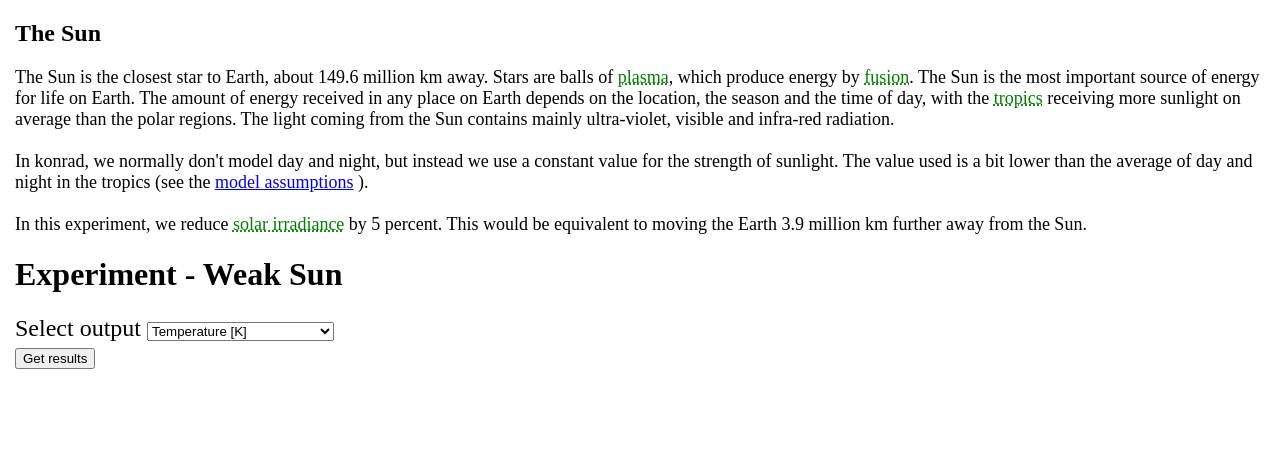
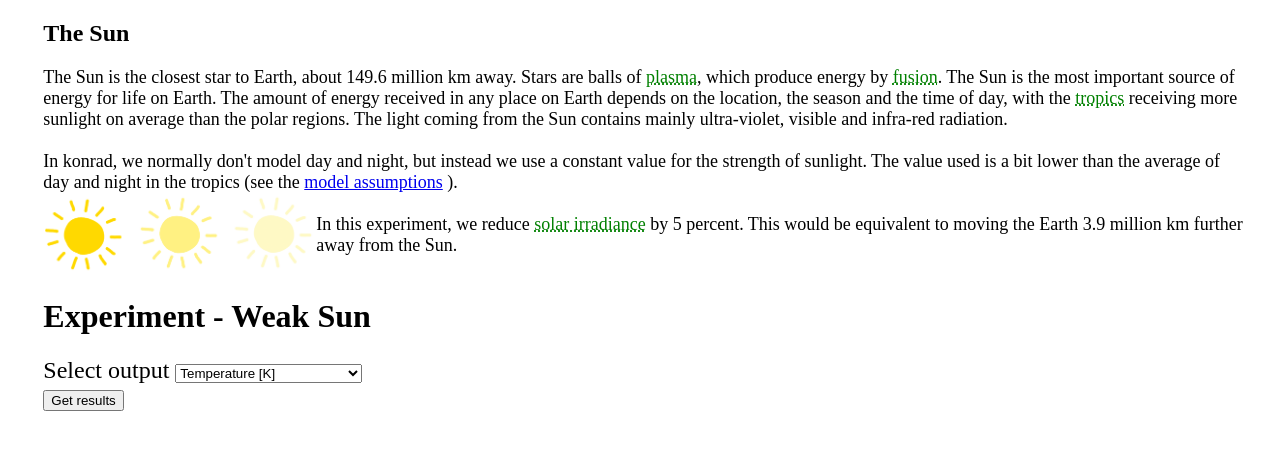
Before and after one commit to lkluft/konrad-website, a Flask app: page /sun_exp in a window 1280 px wide. Shown: the top 450 px of the page. Run offline with Flask 2, Linux system fonts and the light colour scheme.

Commit message:
Set max width, styling and more pictures

```diff
--- a/static/css/main.css
+++ b/static/css/main.css
@@ -1,5 +1,11 @@
+html {
+  padding-left: 15pt;
+  padding-right: 10pt;
+}
+
 body {
-    margin-left: 15px;
+    max-width: 1200px;
+    margin: auto;
 }
 
 abbr {
--- a/templates/AboutUs.html
+++ b/templates/AboutUs.html
@@ -11,9 +11,9 @@
         We are PhD students, which means we get paid to study and do research,
         and one day we will be able to call ourselves doctors, even though we
         won't be qualified to help sick people.
-    </font></div>
+    </font></div><div>
     <img src="{{ url_for('static', filename='me-and-lukas.png') }}" alt="This sentence should be a drawing of us..." style="width:346px;height:296px;">
-    <br />
+    </div><br />
     <div><font size=5>
         We use konrad to study the climate and how it depends on different
         things.
--- a/templates/CO2exp.html
+++ b/templates/CO2exp.html
@@ -52,6 +52,7 @@
               tabindex="-1">lapse rate</abbr>
         feedback.
         </div></font>
+        <br />
     <h1>Experiments</h1>
     <form method="post">
         <font size=5>
--- a/templates/ConvExp.html
+++ b/templates/ConvExp.html
@@ -16,11 +16,11 @@
         <abrr title="turns from gas to liquid" tabindex="-1">condenses</abrr>
         to form droplets. Lots of droplets make a cloud. As water vapour
         condenses, it releases energy, which warms the air around it.
-    </div><div>
+    </div><br /><div>
         In konrad, convection takes energy from the surface and warms the
         atmosphere. If we stop convection in konrad, we will find radiative
         equilibrium.
-    </div></font>
+    </div></font><br />
     <h1>Experiment - No Convection</h1>
     <form method="post">
         <font size=5>
--- a/templates/Experiments.html
+++ b/templates/Experiments.html
@@ -7,10 +7,10 @@
 </head>
 <body>
     <h1>Experiments</h1>
-    <img src="{{ url_for('static', filename='experiment.png') }}" align="left"
+    <div><img src="{{ url_for('static', filename='experiment.png') }}" align="left"
          alt="This sentence should be an experiment."
          style="width:223px;height:362px;">
-    <div>
+    </div><div>
         <font size=5>
             <a href=" {{ url_for('convection_exp') }} ">No convection</a>
         </font>
--- a/templates/Hello.html
+++ b/templates/Hello.html
@@ -47,5 +47,6 @@
         <div><font size=4>
             <a href=" {{ url_for('about_us') }} ">About the developers</a>
         </font></div>
+        <br />
     </body>
 </html>
--- a/templates/OzoneExp.html
+++ b/templates/OzoneExp.html
@@ -6,6 +6,10 @@
     <link rel="stylesheet" href="{{ url_for('static', filename='css/main.css') }}">
 </head>
 <body>
+    <div>
+        <img src="{{ url_for('static', filename='ozone.png') }}" align="right"
+         alt="This sentence should be a diagram of an ozone molecule."
+         style="width:163px;height:135px;"></div>
     <h2>Ozone</h2>
     <font size=4><div>
         Ozone occurs naturally in the
@@ -19,6 +23,7 @@
         thick at the surface, but even though there is not of it, it absorbs
         lots of radiation.
     </div></font>
+    <br />
     <h1>Experiment - No Ozone</h1>
     <form method="post">
         <font size=5>
--- a/templates/SunExp.html
+++ b/templates/SunExp.html
@@ -6,7 +6,7 @@
     <link rel="stylesheet" href="{{ url_for('static', filename='css/main.css') }}">
 </head>
 <body>
-    <h2>The Sun</h2>
+    <div><h2>The Sun</h2></div>
     <font size=4><div>
         The Sun is the closest star to Earth, about 149.6 million km away.
         Stars are balls of
@@ -23,20 +23,25 @@
         more sunlight on average than the polar regions.
         The light coming from the Sun contains mainly ultra-violet,
         visible and infra-red radiation.
-    </div><br /><div>
+    </div>
+        <br /><div>
         In konrad, we normally don't model day and night, but instead we use a
         constant value for the strength of sunlight.
         The value used is a bit lower than the average of day and night in the
         tropics (see the
         <a href="{{ url_for('all_models_are_wrong') }}">model assumptions</a>
         ).
+    </div><div>
+         <img src="{{ url_for('static', filename='3suns.png') }}"
+         alt="This sentence should be a picture of 3 Suns."
+         style="width:273px;height:81px;" align="left">
     </div><br /><div>
         In this experiment, we reduce
         <abbr title="the amount of sunlight" tabindex="-1">solar irradiance</abbr>
         by 5 percent.
         This would be equivalent to moving the Earth 3.9 million km further
         away from the Sun.
-    </div></font>
+    </div></font><br />
     <h1>Experiment - Weak Sun</h1>
     <form method="post">
         <font size=5>
--- a/templates/all_models_are_wrong.html
+++ b/templates/all_models_are_wrong.html
@@ -5,7 +5,11 @@
     <title>All models are wrong</title>
     <link rel="stylesheet" href="{{ url_for('static', filename='css/main.css') }}">
 </head>
+    <div><img src="{{ url_for('static', filename='origami.png') }}" align="right"
+         alt="This sentence should be a picture of an origami bird."
+              style="width:188px;height:154px;"></div>
     <h1>Model approximations</h1>
+
     <div><font size="4">
         Models are approximations of real systems.
         By definition, they are not reality, but if they include good
```
Also changed, not shown: templates/ModelOutput.html (+8 -8 lines), static/3suns.png (added), static/origami.png (added), static/ozone.png (added).
